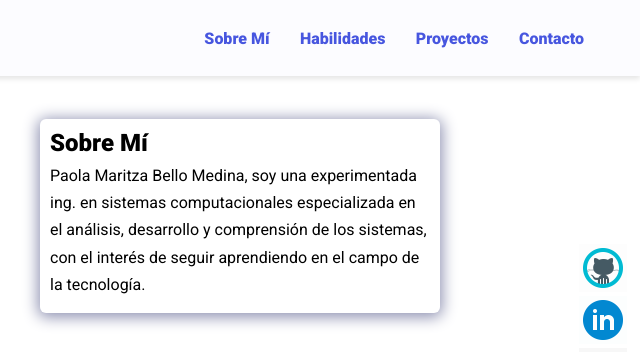
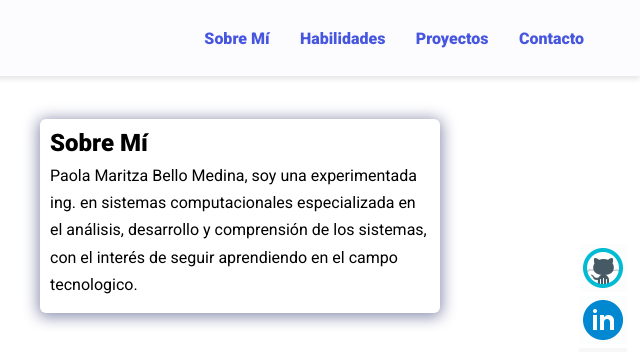
Before and after one commit to PMBM36/PMBM36.github.io, a plain HTML site: page index.html in a window 1280 px wide. Shown: the top 352 px of the page, 640-1280 px from the left. Drawn offline with nearby package versions, Linux system fonts and the light colour scheme.

Commit message:
Update index.html

```diff
--- a/index.html
+++ b/index.html
@@ -31,7 +31,7 @@
         <img src="assets/images/imagen1.png" alt="womanintech" class="hero-img" loading="lazy">
         <div class="bio animate__animated animate__shakeX">
             <h2 class="bio-title">Sobre Mí</h2>
-            <p class="bio-text">Paola Maritza Bello Medina, soy una experimentada ing. en sistemas computacionales especializada en el análisis, desarrollo y comprensión de los sistemas, con el interés de seguir aprendiendo en el campo de la tecnología.
+            <p class="bio-text">Paola Maritza Bello Medina, soy una experimentada ing. en sistemas computacionales especializada en el análisis, desarrollo y comprensión de los sistemas, con el interés de seguir aprendiendo en el campo tecnologico.
             </p>
         </div>
     </section>
```
